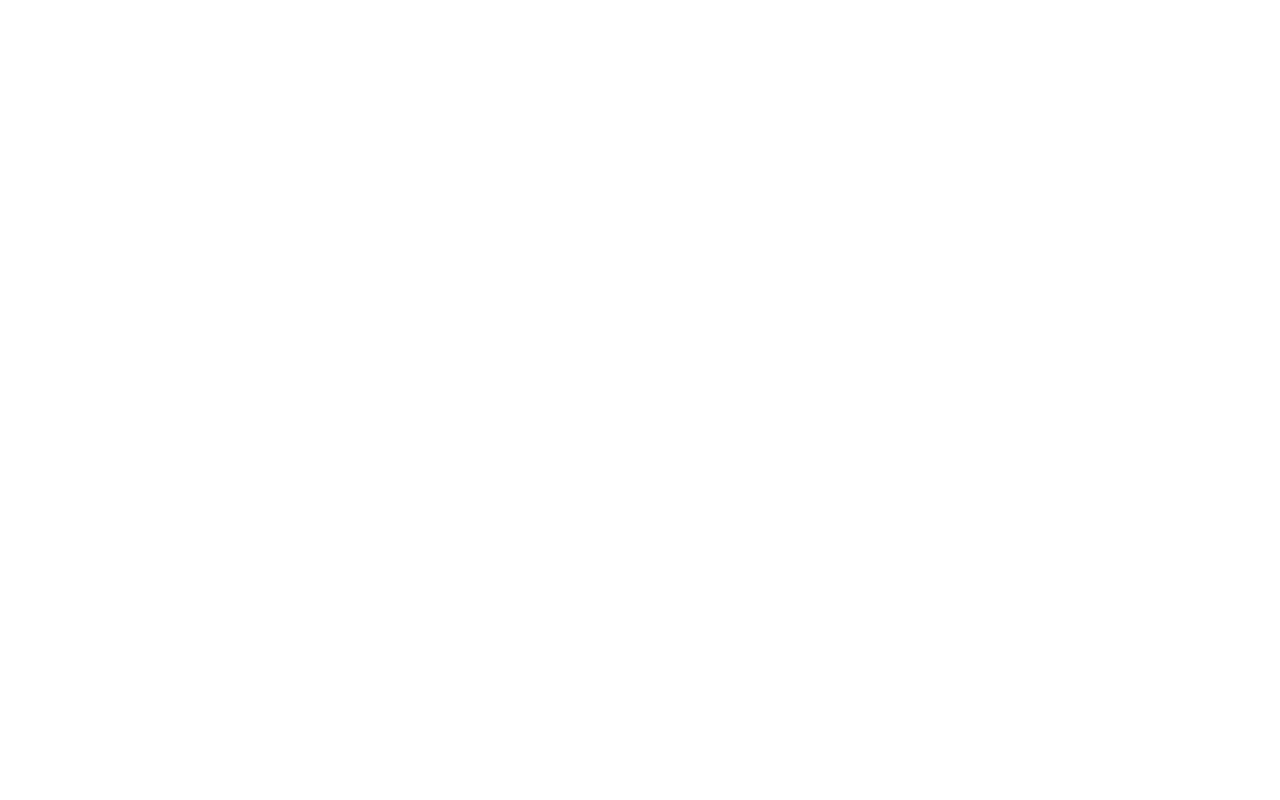
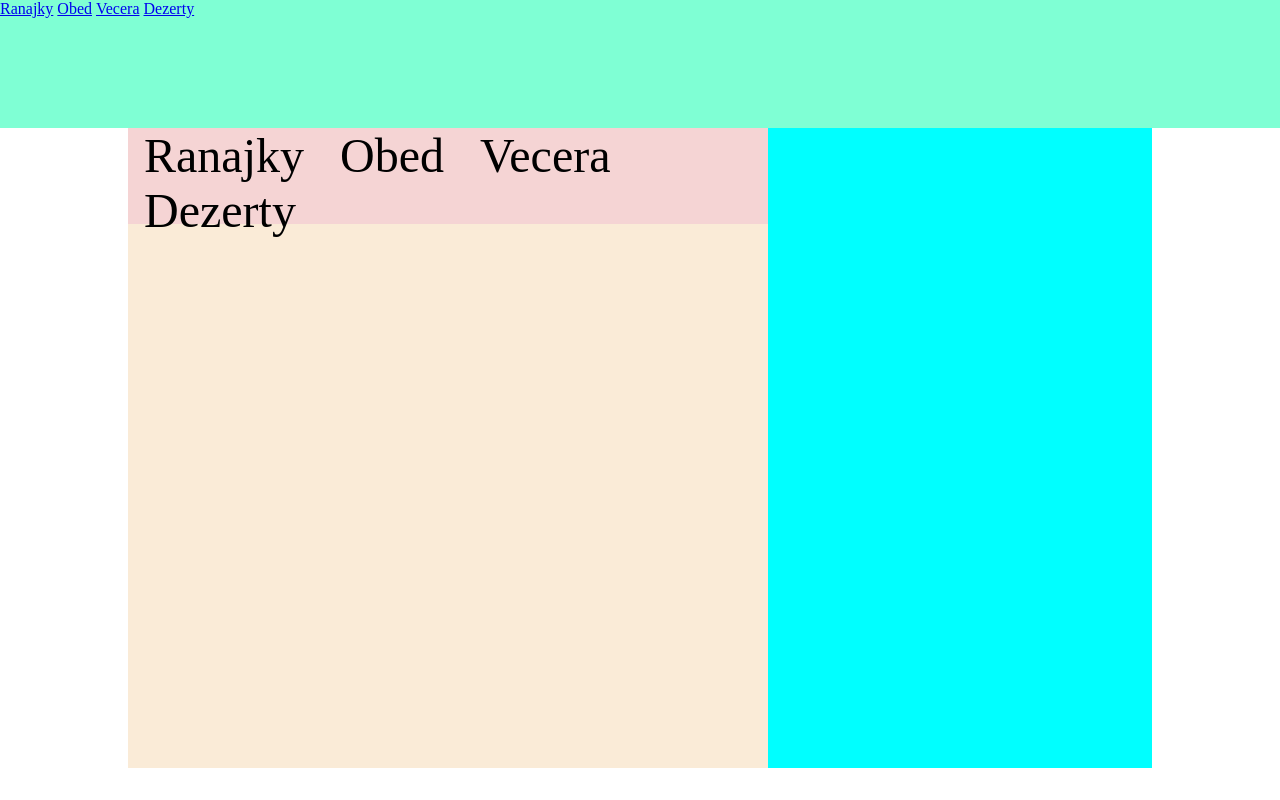
Before and after one commit to tajfunik/Recepty, a plain HTML site: page index.html in a window 1280 px wide. Drawn offline with Linux system fonts and the light colour scheme.

Commit message:
Prve upravy HTML

```diff
--- a/css/header.css
+++ b/css/header.css
@@ -0,0 +1,5 @@
+.header{
+    width: 100%;
+    height: 8rem;
+    background-color: aquamarine;
+}
--- /dev/null
+++ b/css/main.css
@@ -0,0 +1,53 @@
+.main{
+    display: flex;
+    justify-content: center;
+}
+
+
+/*------------------------------------------------Lava strana-----------------------------------------------*/
+.recepty{
+    width: 50%;
+    height: 40rem;
+    background-color: antiquewhite;
+}
+.nav{
+    width: 100%;
+    height: 6rem;
+    background-color: rgb(245, 212, 212);
+}
+
+ul {
+    list-style-type: none;
+    margin: 0;
+    padding: 0;
+}
+
+li{
+    display: inline;
+}
+.nav a {
+    font-family: "Lavishly Yours", serif;
+    font-weight: 700;
+    font-style: normal;
+    text-align: center;
+    padding: 0 1rem;
+    font-size: 3rem;
+    font-weight: 500;
+    text-decoration: none;
+    color: black;
+}
+
+.nav a:hover {
+    color: rgb(220, 156, 53);
+}
+
+
+
+
+
+/*------------------------------------------------Prava strana-----------------------------------------------*/
+.showRecepty{
+    width: 30%;
+    height: 40rem;
+    background-color: aqua;
+}
--- a/index.html
+++ b/index.html
@@ -5,13 +5,36 @@
     <meta name="viewport" content="width=device-width, initial-scale=1.0">
     <link rel="stylesheet" href="style.css">
     <link rel="stylesheet" href="css/header.css">
+    <link rel="stylesheet" href="css/main.css">
     <title>Recepty</title>
 </head>
 <body>
     <div class="header">
+        <div class="navbar">
+            <ul>
+                <li><a href="#footer">Ranajky</a></li>
+                <li><a href="#Books">Obed</a></li>
+                <li><a href="#AddBook">Vecera</a></li>
+                <li><a href="#FindBook">Dezerty</a></li>
+            </ul>
+        </div>
 
     </div>
     <div class="main">
+        <div class="recepty">
+            <div class="nav">
+                <ul>
+                    <li><a href="">Ranajky</a></li>
+                    <li><a href="">Obed</a></li>
+                    <li><a href="">Vecera</a></li>
+                    <li><a href="">Dezerty</a></li>
+                </ul>
+            </div>
+
+        </div>
+        <div class="showRecepty">
+
+        </div>
 
     </div>
     <div class="footer">
```
